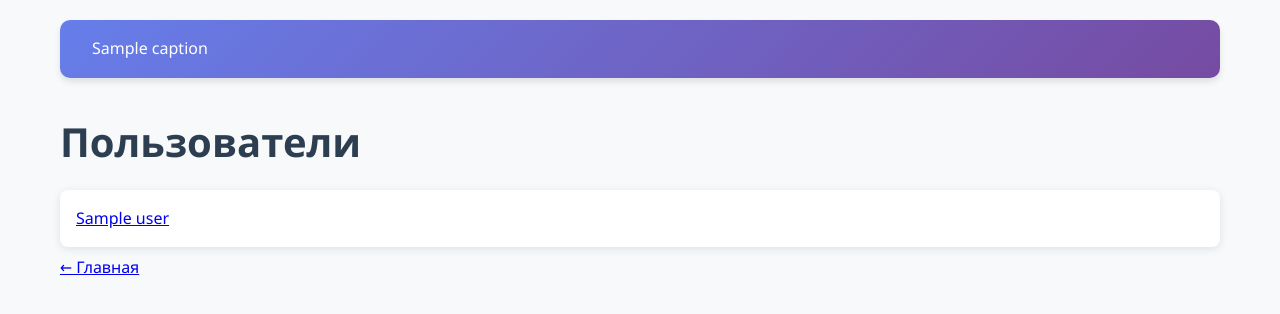
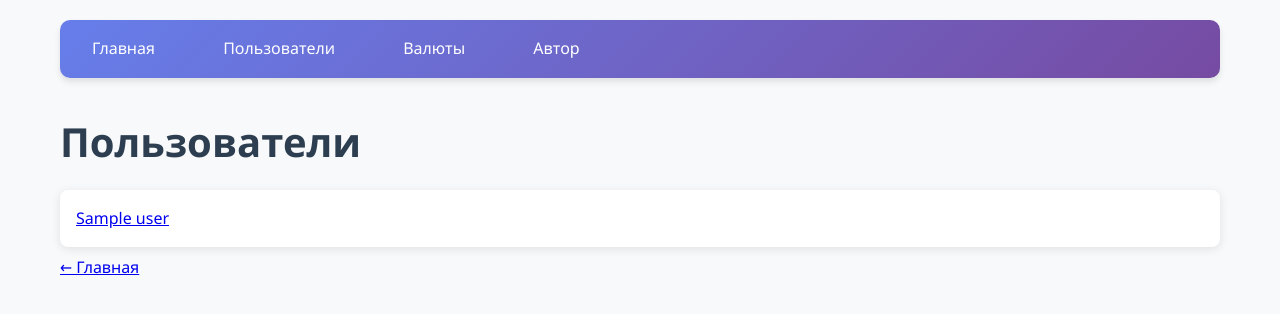
Before and after one commit to dekoy4/Python-Programming, a Python web app: template lab8/myapp/templates/users.html in a window 1280 px wide. Shown: the top 314 px of the page. Run offline with Jinja, Linux system fonts and the light colour scheme; the template is opened without the code that fills it: most values are stand-ins (such as "Sample title", 1, 10 or a date in 2020).

Commit message:
Update users.html

```diff
--- a/lab8/myapp/templates/users.html
+++ b/lab8/myapp/templates/users.html
@@ -6,11 +6,12 @@
     <link rel="stylesheet" href="/static/style.css">
 </head>
 <body>
-    <nav>
-        {% for nav in navigation %}
-        <a href="{{ nav.href }}">{{ nav.caption }}</a>
-        {% endfor %}
-    </nav>
+<nav>
+    <a href="/">Главная</a>
+    <a href="/users">Пользователи</a>
+    <a href="/currencies">Валюты</a>
+    <a href="/author">Автор</a>
+</nav>
 
     <main>
         <h1>Пользователи</h1>
```
